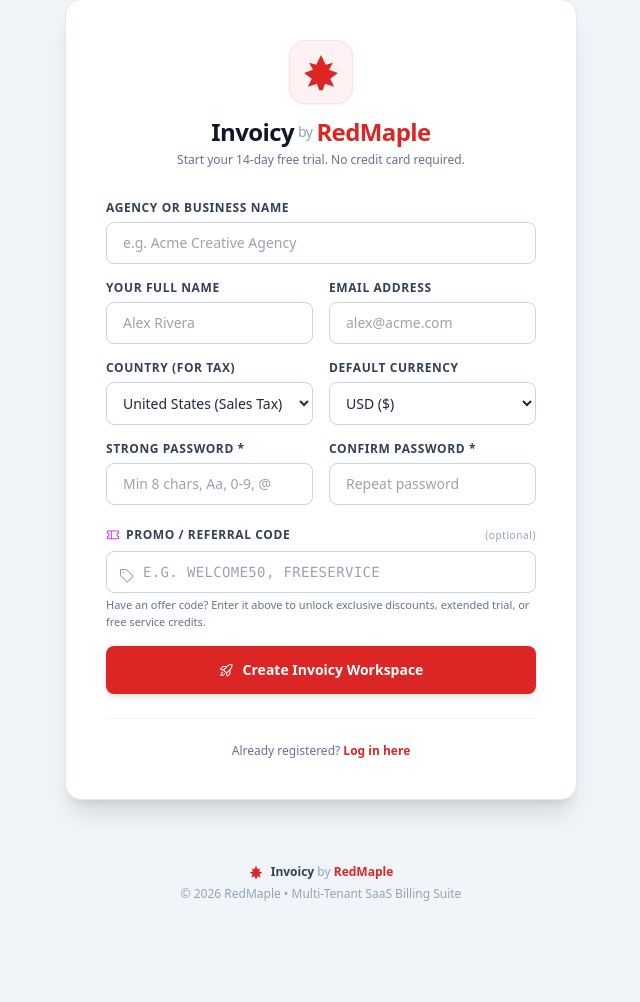
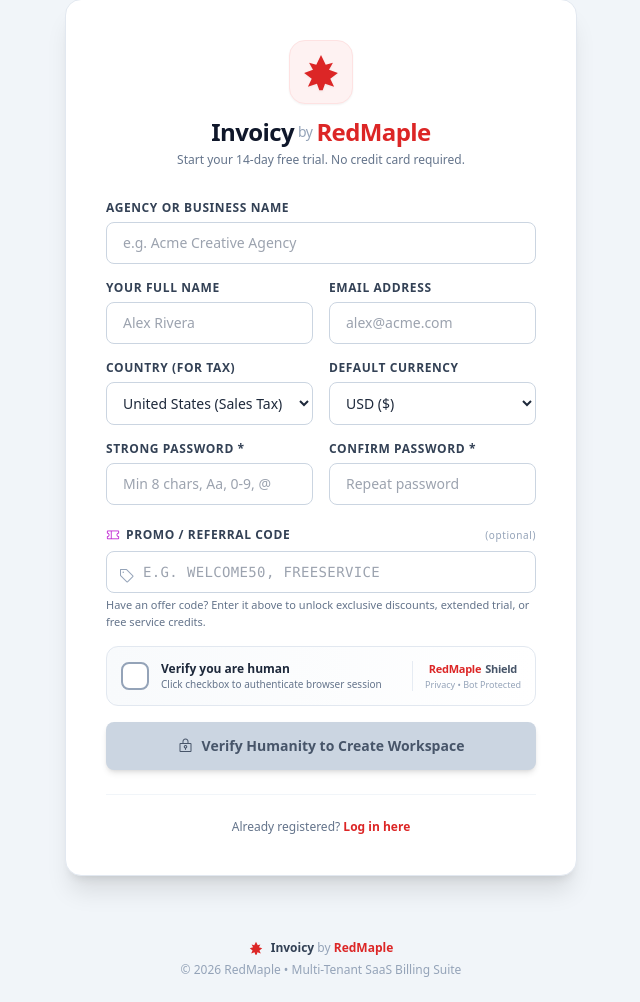
Before and after one commit to MuhammedUmair/apex-invoice-saas, a Laravel app: page /register in a window 1280 px wide. Shown: the part 41-1043 px from the top of the page, without its empty margins (319-959 px from the left). Before the commit the page ends 942 px from the top, so only its background shows below. Run offline with Laravel 12, Linux system fonts and the light colour scheme; data comes from the database, SQL or seed files in the repository; some libraries are stand-ins or nearby versions.

Commit message:
feat(security): implement proprietary Cloudflare-style Invoicy Human Shield verification on login and registration

```diff
--- a/app/Http/Controllers/AuthController.php
+++ b/app/Http/Controllers/AuthController.php
@@ -56,6 +56,14 @@ class AuthController extends Controller
 
     public function login(Request $request)
     {
+        // Proprietary Invoicy Human Shield Verification (Cloudflare / Turnstile style)
+        $humanCheck = app(\App\Services\HumanVerificationService::class)->verify($request, 'login');
+        if (!$humanCheck['success']) {
+            return back()->withErrors([
+                'human_verification' => $humanCheck['message'],
+            ])->onlyInput('email');
+        }
+
         $credentials = $request->validate([
             'email' => 'required|email',
             'password' => 'required|string',
@@ -525,6 +533,14 @@ class AuthController extends Controller
             ])->withInput();
         }
 
+        // 4. Proprietary Invoicy Human Shield Verification (Cloudflare / Turnstile style)
+        $humanCheck = app(\App\Services\HumanVerificationService::class)->verify($request, 'register');
+        if (!$humanCheck['success']) {
+            return back()->withErrors([
+                'human_verification' => $humanCheck['message'],
+            ])->withInput();
+        }
+
         $data = $request->validate([
             'company_name' => 'required|string|max:255',
             'name' => 'required|string|max:255',
--- /dev/null
+++ b/app/Services/HumanVerificationService.php
@@ -0,0 +1,196 @@
+<?php
+
+namespace App\Services;
+
+use Illuminate\Http\Request;
+use Illuminate\Support\Facades\Cache;
+use Illuminate\Support\Str;
+
+class HumanVerificationService
+{
+    /**
+     * Generate a new cryptographic human challenge.
+     *
+     * @param string $action 'login' | 'register' | 'general'
+     * @return array
+     */
+    public function generateChallenge(string $action = 'general'): array
+    {
+        $id = (string) Str::uuid();
+        $issuedAt = time();
+        $nonce = Str::random(16);
+        $difficulty = 2; // Requires SHA-256 hash starting with '00' (256 average iterations, ~3ms)
+
+        // Generate a simple dynamic math puzzle as secondary visual entropy
+        $n1 = random_int(2, 9);
+        $n2 = random_int(1, 9);
+        $mathAnswer = $n1 + $n2;
+        $question = "{$n1} + {$n2}";
+
+        $payload = [
+            'id' => $id,
+            'action' => $action,
+            'issued_at' => $issuedAt,
+            'nonce' => $nonce,
+            'difficulty' => $difficulty,
+            'question' => $question,
+            'answer_hash' => hash_hmac('sha256', "{$mathAnswer}|{$id}", config('app.key')),
+        ];
+
+        $payloadJson = json_encode($payload);
+        $signature = hash_hmac('sha256', $payloadJson, config('app.key'));
+        $token = base64_encode($payloadJson . '||' . $signature);
+
+        return [
+            'id' => $id,
+            'action' => $action,
+            'nonce' => $nonce,
+            'difficulty' => $difficulty,
+            'question' => $question,
+            'token' => $token,
+        ];
+    }
+
+    /**
+     * Verify the human challenge submission.
+     *
+     * @param Request $request
+     * @param string|null $expectedAction
+     * @return array ['success' => bool, 'message' => string]
+     */
+    public function verify(Request $request, ?string $expectedAction = null): array
+    {
+        $token = $request->input('human_challenge_token');
+        $solution = $request->input('human_solution');
+        $solutionHash = $request->input('human_solution_hash');
+        $telemetry = $request->input('human_telemetry');
+
+        if (empty($token) || $solution === null || $solution === '') {
+            return [
+                'success' => false,
+                'message' => 'Human verification is required. Please verify that you are human before submitting.',
+            ];
+        }
+
+        // Decode token
+        $decoded = base64_decode($token, true);
+        if (!$decoded || !str_contains($decoded, '||')) {
+            return [
+                'success' => false,
+                'message' => 'Human verification token is invalid or malformed.',
+            ];
+        }
+
+        [$payloadJson, $providedSignature] = explode('||', $decoded, 2);
+
+        // 1. Verify HMAC Signature
+        $expectedSignature = hash_hmac('sha256', $payloadJson, config('app.key'));
+        if (!hash_equals($expectedSignature, $providedSignature)) {
+            return [
+                'success' => false,
+                'message' => 'Human verification signature mismatch. Security tampering detected.',
+            ];
+        }
+
+        $payload = json_decode($payloadJson, true);
+        if (!$payload || empty($payload['id']) || empty($payload['issued_at'])) {
+            return [
+                'success' => false,
+                'message' => 'Human verification payload is corrupted.',
+            ];
+        }
+
+        // 2. Action Check
+        if ($expectedAction !== null && ($payload['action'] ?? '') !== $expectedAction) {
+            return [
+                'success' => false,
+                'message' => 'Human verification token was not issued for this form action.',
+            ];
+        }
+
+        // 3. Time Delta Check
+        $now = time();
+        $elapsed = $now - (int) $payload['issued_at'];
+
+        // Reject bot submissions that solve faster than human interaction allows (under 1.0s)
+        if ($elapsed < 1) {
+            AuditService::log('security.captcha_too_fast', null, null, [
+                'ip' => $request->ip(),
+                'elapsed' => $elapsed,
+                'action' => $expectedAction,
+            ]);
+            return [
+                'success' => false,
+                'message' => 'Verification failed: Automated script activity detected (form submitted too quickly).',
+            ];
+        }
+
+        // Reject expired tokens (longer than 15 minutes)
+        if ($elapsed > 900) {
+            return [
+                'success' => false,
+                'message' => 'Human verification has expired. Please verify again to continue.',
+            ];
+        }
+
+        // 4. Anti-Replay Nonce Check (Cache with Session Fallback)
+        $cacheKey = 'human_shield_used:' . $payload['id'];
+        try {
+            if (Cache::has($cacheKey)) {
+                return [
+                    'success' => false,
+                    'message' => 'Human verification challenge has already been used. Please refresh the page.',
+                ];
+            }
+            Cache::put($cacheKey, 1, 900);
+        } catch (\Throwable $e) {
+            if ($request->hasSession() && $request->session()->has($cacheKey)) {
+                return [
+                    'success' => false,
+                    'message' => 'Human verification challenge has already been used. Please refresh the page.',
+                ];
+            }
+            if ($request->hasSession()) {
+                $request->session()->put($cacheKey, 1);
+            }
+        }
+
+        // 5. Cryptographic Proof of Work Validation
+        $expectedHash = hash('sha256', $payload['nonce'] . ':' . $solution);
+        $requiredPrefix = str_repeat('0', (int) $payload['difficulty']);
+
+        if (!str_starts_with($expectedHash, $requiredPrefix)) {
+            return [
+                'success' => false,
+                'message' => 'Human verification cryptographic proof failed.',
+            ];
+        }
+
+        if (!empty($solutionHash) && !hash_equals($expectedHash, $solutionHash)) {
+            return [
+                'success' => false,
+                'message' => 'Human verification hash mismatch.',
+            ];
+        }
+
+        // 6. Telemetry validation (Verifies interaction occurred)
+        if (!empty($telemetry)) {
+            $telemetryData = json_decode($telemetry, true);
+            if (is_array($telemetryData)) {
+                // Verified human interaction flags (clicks, mouse movements, or touch)
+                if (isset($telemetryData['duration']) && (int) $telemetryData['duration'] < 200) {
+                    // Scripted click
+                    return [
+                        'success' => false,
+                        'message' => 'Human verification failed behavioral analysis.',
+                    ];
+                }
+            }
+        }
+
+        return [
+            'success' => true,
+            'message' => 'Human verification successful.',
+        ];
+    }
+}
--- a/resources/views/auth/register.blade.php
+++ b/resources/views/auth/register.blade.php
@@ -6,8 +6,10 @@
     $brandName = \App\Models\CmsContent::getVal('website_brand_name', 'Invoicy');
     $brandSub = \App\Models\CmsContent::getVal('website_brand_sub', 'RedMaple');
 @endphp
-<div class="min-h-[90vh] flex flex-col justify-center items-center px-4 sm:px-6 lg:px-8 py-10" x-data="{
+<div class="min-h-[90vh] flex flex-col justify-center items-center px-4 sm:px-6 lg:px-8 py-10"
+     x-data="{
          password: '',
+         isHumanVerified: false,
          get lengthOk() { return this.password.length >= 8; },
          get upperOk() { return /[A-Z]/.test(this.password) && /[a-z]/.test(this.password); },
          get numberOk() { return /[0-9]/.test(this.password); },
@@ -20,7 +22,8 @@
              if (this.symbolOk) score++;
              return score;
          }
-}">
+     }"
+     @human-verified.window="isHumanVerified = true">
     <div class="w-full max-w-lg bg-white p-8 sm:p-10 rounded-2xl shadow-xl border border-slate-200">
         <div class="text-center mb-8">
             @if($loginLogo)
@@ -51,7 +54,8 @@
             </div>
         @endif
 
-        <form method="POST" action="{{ route('register.post') }}" class="space-y-4">
+        <form method="POST" action="{{ route('register.post') }}" class="space-y-4"
+              @submit="if (!isHumanVerified) { $event.preventDefault(); window.dispatchEvent(new CustomEvent('invoicy-check-human')); }">
             @csrf
 
             <!-- Anti-Bot Honeypot (Invisible to real users, catches automated spam bots) -->
@@ -174,9 +178,14 @@
                 <p class="text-[11px] text-slate-500 mt-1">Have an offer code? Enter it above to unlock exclusive discounts, extended trial, or free service credits.</p>
             </div>
 
-            <button type="submit" class="w-full mt-2 py-3 px-4 bg-red-600 hover:bg-red-700 text-white font-bold rounded-lg text-sm shadow-md hover:shadow-lg transition flex items-center justify-center gap-2">
-                <i class="ph ph-rocket-launch text-base"></i>
-                Create Invoicy Workspace
+            <!-- Proprietary Invoicy Human Shield (Cloudflare / Turnstile style) -->
+            <x-human-shield action="register" />
+
+            <button type="submit"
+                    class="w-full mt-2 py-3 px-4 font-bold rounded-lg text-sm shadow-md transition flex items-center justify-center gap-2"
+                    :class="isHumanVerified ? 'bg-red-600 hover:bg-red-700 text-white hover:shadow-lg cursor-pointer' : 'bg-slate-300 text-slate-600 cursor-not-allowed'">
+                <i class="ph text-base" :class="isHumanVerified ? 'ph-rocket-launch' : 'ph-lock-key'"></i>
+                <span x-text="isHumanVerified ? 'Create Invoicy Workspace' : 'Verify Humanity to Create Workspace'"></span>
             </button>
         </form>
 
--- /dev/null
+++ b/resources/views/components/human-shield.blade.php
@@ -0,0 +1,306 @@
+@props([
+    'action' => 'general',
+    'id' => 'human-shield-' . uniqid()
+])
+
+@php
+    $challenge = app(\App\Services\HumanVerificationService::class)->generateChallenge($action);
+@endphp
+
+<div id="{{ $id }}"
+     x-data="invoicyHumanShield({
+         token: '{{ $challenge['token'] }}',
+         nonce: '{{ $challenge['nonce'] }}',
+         difficulty: {{ $challenge['difficulty'] }},
+         action: '{{ $action }}',
+         question: '{{ $challenge['question'] }}'
+     })"
+     class="w-full my-3 select-none"
+     x-cloak>
+
+    <!-- Hidden verification inputs passed to form -->
+    <input type="hidden" name="human_challenge_token" :value="token">
+    <input type="hidden" name="human_solution" :value="solution">
+    <input type="hidden" name="human_solution_hash" :value="solutionHash">
+    <input type="hidden" name="human_telemetry" :value="telemetry">
+
+    <!-- Cloudflare-style Turnstile Card -->
+    <div class="relative overflow-hidden rounded-xl border p-3.5 transition-all duration-300 shadow-xs"
+         :class="{
+             'border-slate-200 bg-gradient-to-r from-slate-50 to-white hover:border-slate-300': state === 'idle',
+             'border-amber-300 bg-amber-50/40': state === 'verifying',
+             'border-emerald-300 bg-gradient-to-r from-emerald-50/60 to-white ring-1 ring-emerald-400/30': state === 'verified',
+             'border-rose-300 bg-rose-50/50 animate-shake': state === 'error'
+         }">
+
+        <div class="flex items-center justify-between gap-3">
+            <!-- Left: Interactive Checkbox / Spinner / Success -->
+            <div class="flex items-center gap-3 cursor-pointer" @click="handleInteraction">
+                <!-- Checkbox Element -->
+                <div class="w-7 h-7 rounded-lg flex items-center justify-center transition-all duration-300 shadow-xs"
+                     :class="{
+                         'border-2 border-slate-400 bg-white hover:border-red-500 hover:scale-105': state === 'idle',
+                         'border-2 border-amber-400 bg-amber-100/80': state === 'verifying',
+                         'bg-emerald-600 text-white border-2 border-emerald-600 shadow-emerald-200': state === 'verified',
+                         'border-2 border-rose-500 bg-rose-100 text-rose-600': state === 'error'
+                     }">
+                    <!-- Idle state: unchecked -->
+                    <template x-if="state === 'idle'">
+                        <div class="w-3 h-3 rounded-xs bg-transparent"></div>
+                    </template>
+
+                    <!-- Verifying state: animated spinner -->
+                    <template x-if="state === 'verifying'">
+                        <svg class="animate-spin w-4 h-4 text-amber-600" viewBox="0 0 24 24" fill="none">
+                            <circle class="opacity-25" cx="12" cy="12" r="10" stroke="currentColor" stroke-width="4"></circle>
+                            <path class="opacity-75" fill="currentColor" d="M4 12a8 8 0 018-8V0C5.373 0 0 5.373 0 12h4zm2 5.291A7.962 7.962 0 014 12H0c0 3.042 1.135 5.824 3 7.938l3-2.647z"></path>
+                        </svg>
+                    </template>
+
+                    <!-- Verified state: checkmark -->
+                    <template x-if="state === 'verified'">
+                        <i class="ph-bold ph-check text-base animate-bounce-short"></i>
+                    </template>
+
+                    <!-- Error state: exclamation mark -->
+                    <template x-if="state === 'error'">
+                        <i class="ph-bold ph-warning text-sm"></i>
+                    </template>
+                </div>
+
+                <!-- Status Labels -->
+                <div class="text-left">
+                    <div class="text-xs font-bold transition-colors leading-tight"
+                         :class="{
+                             'text-slate-800': state === 'idle',
+                             'text-amber-800': state === 'verifying',
+                             'text-emerald-800': state === 'verified',
+                             'text-rose-700': state === 'error'
+                         }">
+                        <span x-show="state === 'idle'">Verify you are human</span>
+                        <span x-show="state === 'verifying'">Verifying human integrity...</span>
+                        <span x-show="state === 'verified'">Verification successful</span>
+                        <span x-show="state === 'error'" x-text="errorMessage || 'Verification failed. Click to retry.'"></span>
+                    </div>
+                    <div class="text-[10px] text-slate-500 mt-0.5 leading-tight">
+                        <span x-show="state === 'idle'">Click checkbox to authenticate browser session</span>
+                        <span x-show="state === 'verifying'">Computing browser challenge proof...</span>
+                        <span x-show="state === 'verified'" class="text-emerald-700 font-medium">Session secured & authenticated</span>
+                        <span x-show="state === 'error'">Click the box above to attempt verification again</span>
+                    </div>
+                </div>
+            </div>
+
+            <!-- Right: Branded Security Badge -->
+            <div class="flex items-center gap-2 pl-3 border-l border-slate-200/80 shrink-0 text-right">
+                <div class="flex flex-col items-end">
+                    <div class="flex items-center gap-1 text-[11px] font-black tracking-tight text-slate-800">
+                        <span class="text-red-600">RedMaple</span>
+                        <span class="text-slate-600 font-bold">Shield</span>
+                        <i class="ph-fill ph-shield-check text-emerald-600 text-xs"></i>
+                    </div>
+                    <div class="text-[9px] text-slate-400 font-medium">
+                        Privacy &bull; Bot Protected
+                    </div>
+                </div>
+            </div>
+        </div>
+
+        <!-- Subtle Progress Line during verification -->
+        <div x-show="state === 'verifying'" class="absolute bottom-0 left-0 right-0 h-0.5 bg-amber-100 overflow-hidden">
+            <div class="h-full bg-gradient-to-r from-amber-400 to-red-500 animate-indeterminate"></div>
+        </div>
+    </div>
+</div>
+
+<style>
+@keyframes indeterminate {
+    0% { transform: translateX(-100%); width: 40%; }
+    50% { transform: translateX(50%); width: 60%; }
+    100% { transform: translateX(200%); width: 40%; }
+}
+.animate-indeterminate {
+    animation: indeterminate 1.2s infinite ease-in-out;
+}
+@keyframes shake {
+    0%, 100% { transform: translateX(0); }
+    20%, 60% { transform: translateX(-4px); }
+    40%, 80% { transform: translateX(4px); }
+}
+.animate-shake {
+    animation: shake 0.4s ease-in-out;
+}
+</style>
+
+<script>
+document.addEventListener('alpine:init', () => {
+    Alpine.data('invoicyHumanShield', (config) => ({
+        token: config.token,
+        nonce: config.nonce,
+        difficulty: config.difficulty || 2,
+        action: config.action || 'general',
+        question: config.question || '',
+        state: 'idle', // idle, verifying, verified, error
+        solution: '',
+        solutionHash: '',
+        telemetry: '',
+        errorMessage: '',
+        initTime: Date.now(),
+        interactionStartTime: null,
+
+        init() {
+            // Check if human verification was already solved in this session
+            window.addEventListener('invoicy-check-human', (e) => {
+                if (this.state !== 'verified') {
+                    this.state = 'error';
+                    this.errorMessage = 'Please complete the human check before proceeding.';
+                    if (e.detail && typeof e.detail.callback === 'function') {
+                        e.detail.callback(false);
+                    }
+                } else {
+                    if (e.detail && typeof e.detail.callback === 'function') {
+                        e.detail.callback(true);
+                    }
+                }
+            });
+        },
+
+        handleInteraction() {
+            if (this.state === 'verifying' || this.state === 'verified') return;
+            this.verify();
+        },
+
+        async verify() {
+            this.state = 'verifying';
+            this.errorMessage = '';
+            this.interactionStartTime = Date.now();
+
+            try {
+                // Minimum human inspection delay (700ms) for smooth UX
+                const delayPromise = new Promise(resolve => setTimeout(resolve, 750));
+
+                // Solve Proof of Work
+                const powPromise = this.solvePoW(this.nonce, this.difficulty);
+                const [_, powResult] = await Promise.all([delayPromise, powPromise]);
+
+                this.solution = String(powResult.counter);
+                this.solutionHash = powResult.hash;
+
+                // Collect telemetry
+                const duration = Date.now() - this.interactionStartTime;
+                this.telemetry = JSON.stringify({
+                    duration: duration,
+                    screen: `${window.screen.width}x${window.screen.height}`,
+                    touch: ('ontouchstart' in window) || (navigator.maxTouchPoints > 0),
+                    tz: Intl.DateTimeFormat().resolvedOptions().timeZone || 'UTC',
+                    ts: Date.now()
+                });
+
+                this.state = 'verified';
+
+                // Dispatch global event so the parent form can enable submit button
+                this.$dispatch('human-verified', {
+                    action: this.action,
+                    verified: true
+                });
+
+            } catch (err) {
+                console.error('Human Shield verification error:', err);
+                this.state = 'error';
+                this.errorMessage = 'Browser security check could not complete. Click to retry.';
+            }
+        },
+
+        async solvePoW(nonce, difficulty) {
+            const requiredPrefix = '0'.repeat(difficulty);
+            let counter = 0;
+
+            // Fast SHA-256 loop
+            while (true) {
+                const message = `${nonce}:${counter}`;
+                const hash = this.sha256(message);
+                if (hash.startsWith(requiredPrefix)) {
+                    return { counter, hash };
+                }
+                counter++;
+                // Safety bound to avoid blocking event loop
+                if (counter > 100000) {
+                    throw new Error('PoW complexity limit reached');
+                }
+            }
+        },
+
+        sha256(ascii) {
+            function rightRotate(value, amount) {
+                return (value >>> amount) | (value << (32 - amount));
+            }
+            const mathPow = Math.pow;
+            const maxWord = mathPow(2, 32);
+            let i, j;
+            let result = '';
+            const words = [];
+            const asciiBitLength = ascii.length * 8;
+
+            const hash = [];
+            const k = [];
+            let primeCounter = 0;
+            const isComposite = {};
+            for (let candidate = 2; primeCounter < 64; candidate++) {
+                if (!isComposite[candidate]) {
+                    for (i = 0; i < 300; i += candidate) {
+                        isComposite[i] = candidate;
+                    }
+                    hash[primeCounter] = (mathPow(candidate, 0.5) * maxWord) | 0;
+                    k[primeCounter++] = (mathPow(candidate, 1 / 3) * maxWord) | 0;
+                }
+            }
+
+            ascii += '\x80';
+            while (ascii.length % 64 - 56) ascii += '\x00';
+            for (i = 0; i < ascii.length; i++) {
+                j = ascii.charCodeAt(i);
+                if (j >> 8) return '';
+                words[i >> 2] |= j << ((3 - i) % 4) * 8;
+            }
+            words[words.length] = (asciiBitLength / maxWord) | 0;
+            words[words.length] = asciiBitLength;
+
+            for (j = 0; j < words.length;) {
+                const w = words.slice(j, j += 16);
+                const oldHash = hash.slice(0);
+                for (i = 0; i < 64; i++) {
+                    const w15 = w[i - 15], w2 = w[i - 2];
+                    const a = hash[0], e = hash[4];
+                    const temp1 = hash[7]
+                        + (rightRotate(e, 6) ^ rightRotate(e, 11) ^ rightRotate(e, 25))
+                        + ((e & hash[5]) ^ ((~e) & hash[6]))
+                        + k[i]
+                        + (w[i] = (i < 16) ? w[i] : (
+                            w[i - 16]
+                            + (rightRotate(w15, 7) ^ rightRotate(w15, 18) ^ (w15 >>> 3))
+                            + w[i - 7]
+                            + (rightRotate(w2, 17) ^ rightRotate(w2, 19) ^ (w2 >>> 10))
+                        ) | 0);
+                    const temp2 = (rightRotate(a, 2) ^ rightRotate(a, 13) ^ rightRotate(a, 22))
+                        + ((a & hash[1]) ^ (a & hash[2]) ^ (hash[1] & hash[2]));
+
+                    hash.pop();
+                    hash.unshift((temp1 + temp2) | 0);
+                    hash[4] = (hash[4] + temp1) | 0;
+                }
+                for (i = 0; i < 8; i++) {
+                    hash[i] = (hash[i] + oldHash[i]) | 0;
+                }
+            }
+
+            for (i = 0; i < 8; i++) {
+                for (j = 3; j + 1; j--) {
+                    const b = (hash[i] >>> (j * 8)) & 255;
+                    result += ((b < 16) ? 0 : '') + b.toString(16);
+                }
+            }
+            return result;
+        }
+    }));
+});
+</script>
```
Also changed, not shown: resources/views/auth/login.blade.php (+12 -4 lines). Lines whose indentation alone changed are shown as unchanged.
